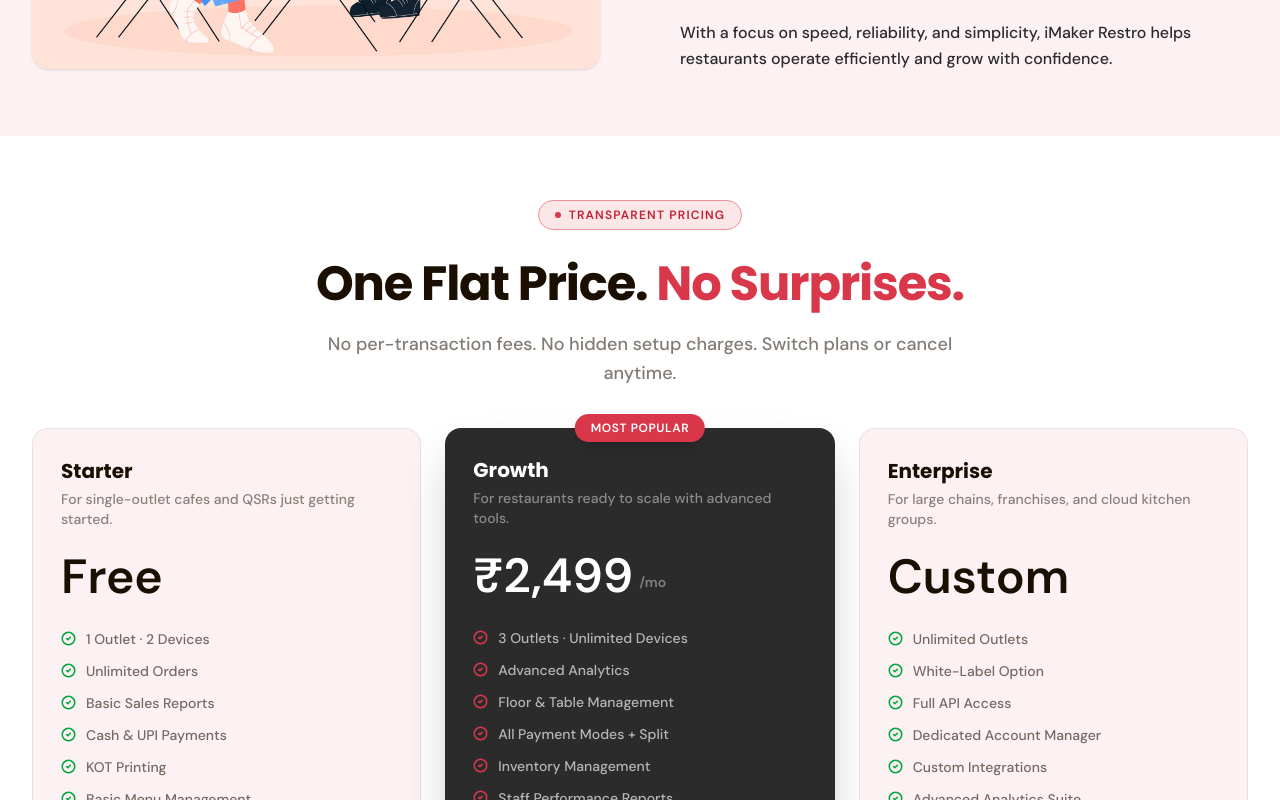
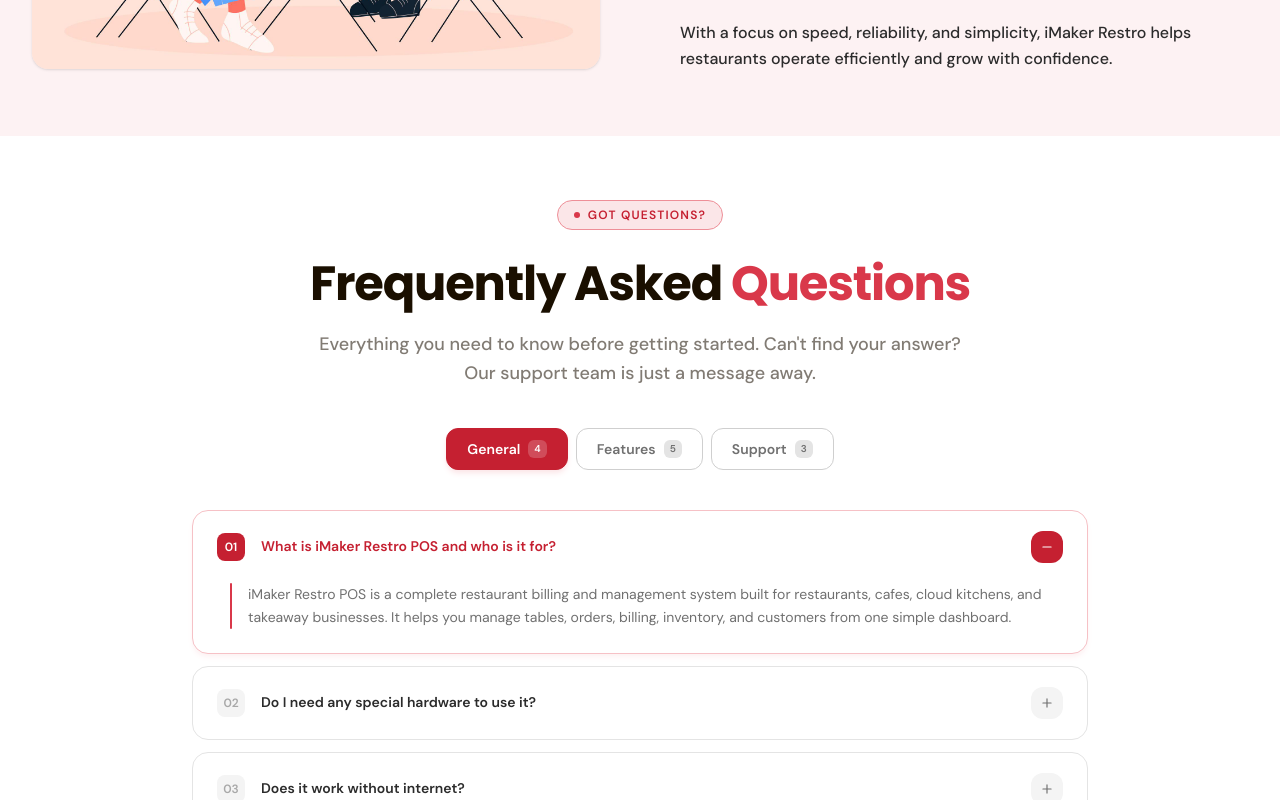
Before and after one commit to imaker-dev/imaker-restro-web, a Next.js app: page / in a window 1280 px wide. Shown: the part 6040-6840 px from the top of the page. Built offline with nearby package versions, Linux system fonts and the light colour scheme.

Commit message:
Remove pricing section

```diff
--- a/app/globals.css
+++ b/app/globals.css
@@ -43,6 +43,9 @@
 }
 
 
+button {
+  @apply cursor-pointer;
+}
 
 @layer base {
   body {
--- a/app/views/home-page/home-page.jsx
+++ b/app/views/home-page/home-page.jsx
@@ -22,7 +22,7 @@
       <HowItWorksSection />
       <DownloadSection />
       <AboutUsSection />
-      <Pricing />
+      {/* <Pricing /> */}
       <FAQSection />
       <Testimonials />
       <ContactUsSection />
```
